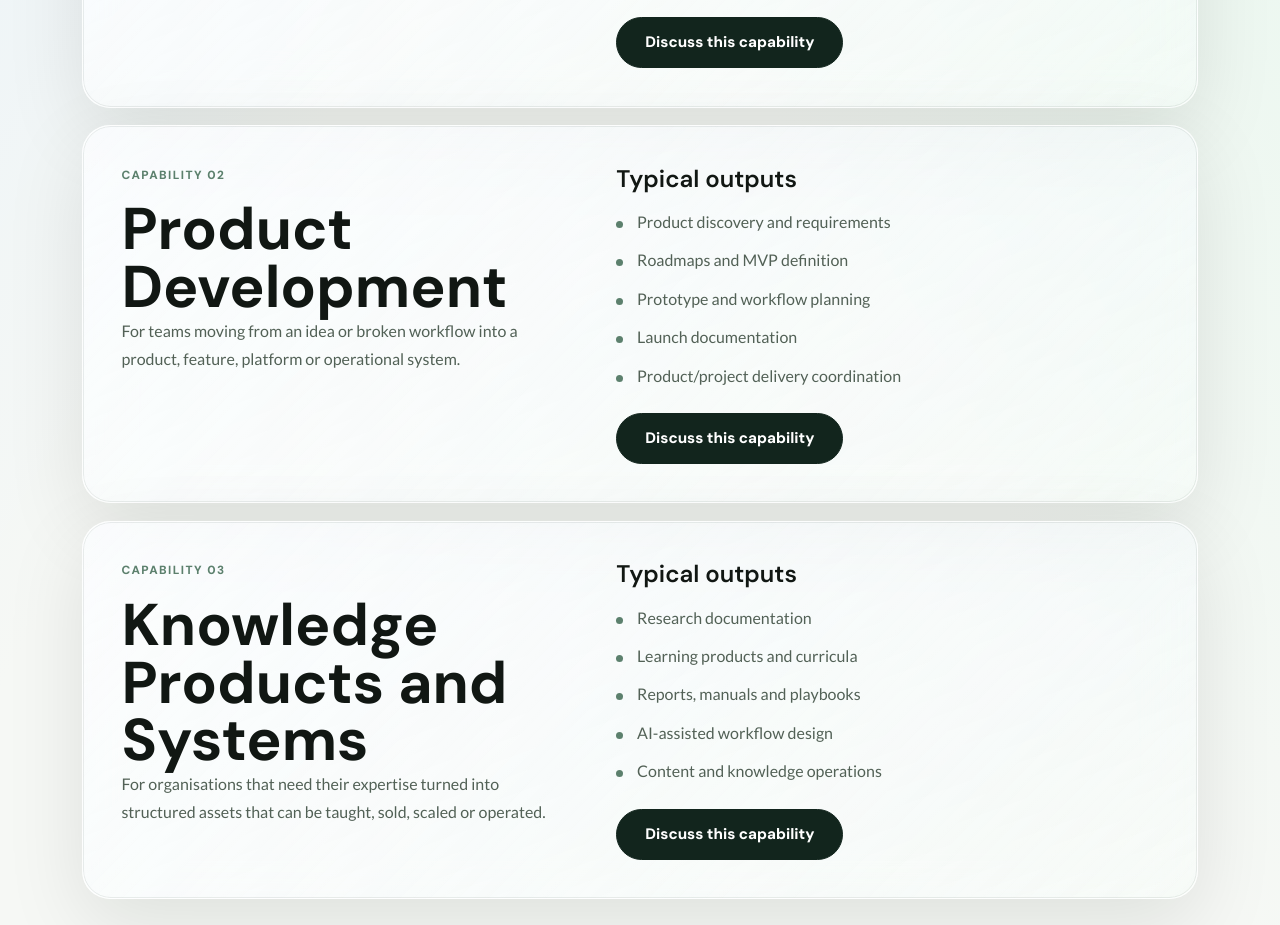
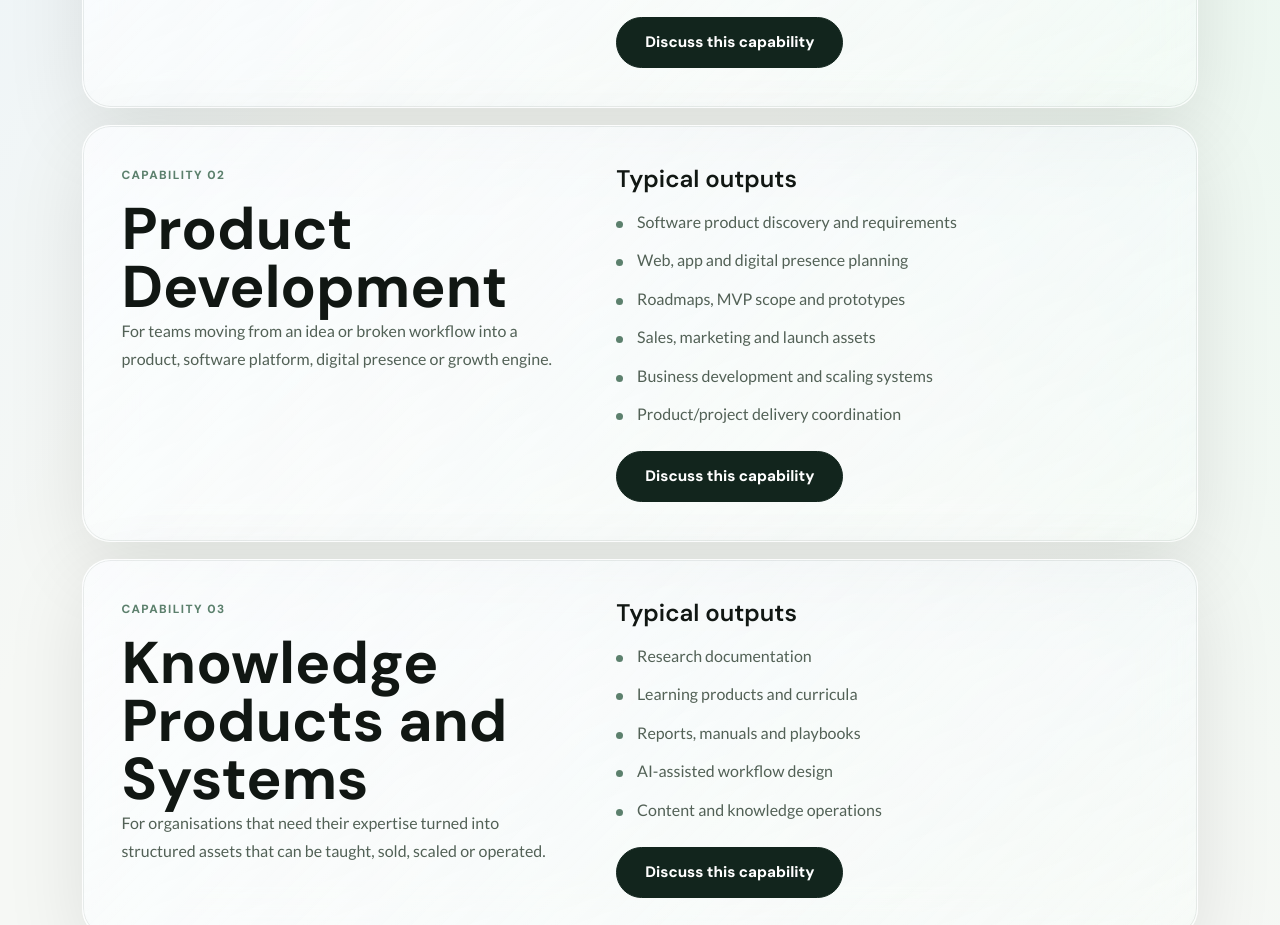
Before and after one commit to Jobajonathan/Ryters-spot-app, a Next.js app: page /services in a window 1280 px wide. Shown: the part 920-1845 px from the top of the page. Built offline with nearby package versions, Linux system fonts and the light colour scheme; no server answers.

Commit message:
Tighten hero and product development messaging

```diff
--- a/src/app/(public)/services/page.tsx
+++ b/src/app/(public)/services/page.tsx
@@ -10,8 +10,8 @@ const services = [
   {
     id: 'product-development',
     title: 'Product Development',
-    text: 'For teams moving from an idea or broken workflow into a product, feature, platform or operational system.',
-    items: ['Product discovery and requirements', 'Roadmaps and MVP definition', 'Prototype and workflow planning', 'Launch documentation', 'Product/project delivery coordination'],
+    text: 'For teams moving from an idea or broken workflow into a product, software platform, digital presence or growth engine.',
+    items: ['Software product discovery and requirements', 'Web, app and digital presence planning', 'Roadmaps, MVP scope and prototypes', 'Sales, marketing and launch assets', 'Business development and scaling systems', 'Product/project delivery coordination'],
   },
   {
     id: 'knowledge-systems',
--- a/src/app/globals.css
+++ b/src/app/globals.css
@@ -1846,9 +1846,11 @@ h3 { font-size: clamp(1.15rem, 2vw, 1.5rem); }
 
 .liquid-hero {
   position: relative;
-  min-height: calc(100vh - 76px);
-  padding: clamp(4rem, 9vw, 8rem) 0;
+  min-height: min(720px, calc(100vh - 76px));
+  padding: clamp(2.4rem, 5vw, 4.4rem) 0;
   overflow: hidden;
+  display: flex;
+  align-items: center;
 }
 
 .liquid-field {
@@ -1873,8 +1875,8 @@ h3 { font-size: clamp(1.15rem, 2vw, 1.5rem); }
 .liquid-hero-grid {
   position: relative;
   display: grid;
-  grid-template-columns: minmax(0, 1.05fr) minmax(320px, 0.95fr);
-  gap: clamp(2rem, 6vw, 5rem);
+  grid-template-columns: minmax(0, 1.08fr) minmax(300px, 0.72fr);
+  gap: clamp(1.4rem, 4vw, 3.4rem);
   align-items: center;
 }
 
@@ -1883,25 +1885,31 @@ h3 { font-size: clamp(1.15rem, 2vw, 1.5rem); }
 .section-deep h2,
 .section-deep h3 { color: #fff; }
 
+.liquid-hero h1 {
+  font-size: clamp(3rem, 5.45vw, 5rem);
+  line-height: 0.96;
+  max-width: 850px;
+}
+
 .liquid-lede {
   color: rgba(255,255,255,0.76);
-  font-size: clamp(1.05rem, 2vw, 1.3rem);
-  line-height: 1.72;
-  max-width: 660px;
-  margin: 1.5rem 0 2rem;
+  font-size: clamp(1rem, 1.45vw, 1.15rem);
+  line-height: 1.58;
+  max-width: 720px;
+  margin: 1.1rem 0 1.35rem;
 }
 
 .liquid-actions { display: flex; flex-wrap: wrap; gap: 0.85rem; align-items: center; }
 .liquid-actions.center { justify-content: center; }
 
-.hero-lab { padding: clamp(1.4rem, 3vw, 2.2rem); color: #fff; background: linear-gradient(135deg, rgba(255,255,255,0.2), rgba(255,255,255,0.06)); }
-.lab-mark { font-family: var(--font-heading); font-size: clamp(4rem, 9vw, 7rem); font-weight: 900; line-height: 0.85; color: rgba(215,255,115,0.9); }
-.lab-label { color: rgba(255,255,255,0.58); text-transform: uppercase; letter-spacing: 0.12em; font-size: 0.72rem; font-weight: 800; margin: 2rem 0 0.75rem; }
-.hero-lab h2 { color: #fff; font-size: clamp(1.8rem, 4vw, 3.1rem); }
-.lab-proof { display: grid; gap: 0.75rem; margin-top: 2rem; }
-.lab-proof div { display: grid; grid-template-columns: 92px 1fr; gap: 1rem; align-items: center; border-top: 1px solid rgba(255,255,255,0.16); padding-top: 0.75rem; }
-.lab-proof strong { color: var(--clr-accent); font-family: var(--font-heading); font-size: 1.7rem; }
-.lab-proof span { color: rgba(255,255,255,0.72); font-size: 0.9rem; }
+.hero-lab { padding: clamp(1.15rem, 2.2vw, 1.55rem); color: #fff; background: linear-gradient(135deg, rgba(255,255,255,0.2), rgba(255,255,255,0.06)); }
+.lab-mark { font-family: var(--font-heading); font-size: clamp(3.1rem, 6vw, 4.8rem); font-weight: 900; line-height: 0.85; color: rgba(215,255,115,0.9); }
+.lab-label { color: rgba(255,255,255,0.58); text-transform: uppercase; letter-spacing: 0.12em; font-size: 0.68rem; font-weight: 800; margin: 1.15rem 0 0.55rem; }
+.hero-lab h2 { color: #fff; font-size: clamp(1.35rem, 2.6vw, 2.15rem); line-height: 1.02; }
+.lab-proof { display: grid; gap: 0.5rem; margin-top: 1.15rem; }
+.lab-proof div { display: grid; grid-template-columns: 70px 1fr; gap: 0.8rem; align-items: center; border-top: 1px solid rgba(255,255,255,0.16); padding-top: 0.55rem; }
+.lab-proof strong { color: var(--clr-accent); font-family: var(--font-heading); font-size: 1.05rem; }
+.lab-proof span { color: rgba(255,255,255,0.72); font-size: 0.84rem; line-height: 1.35; }
 
 .pillar-grid { display: grid; grid-template-columns: repeat(3, 1fr); gap: 1rem; }
 .pillar-card { display: flex; flex-direction: column; min-height: 320px; padding: clamp(1.25rem, 2.5vw, 2rem); color: inherit; }
@@ -2201,7 +2209,13 @@ h3 { font-size: clamp(1.15rem, 2vw, 1.5rem); }
     border-bottom: 1px solid var(--clr-border);
   }
   .principle-item:last-child { border-bottom: 0; }
-  .liquid-hero { min-height: auto; }
+  .liquid-hero {
+    min-height: auto;
+    padding: clamp(2rem, 8vw, 3rem) 0;
+  }
+  .liquid-hero h1 {
+    font-size: clamp(2.5rem, 12vw, 4rem);
+  }
   .hero-lab { max-width: 560px; }
   .liquid-footer-bottom { flex-direction: column; }
   .blog-heading-row,
```
Also changed, not shown: src/app/(public)/page.tsx (+13 -13 lines), src/app/services/[slug]/page.tsx (+10 -10 lines).
